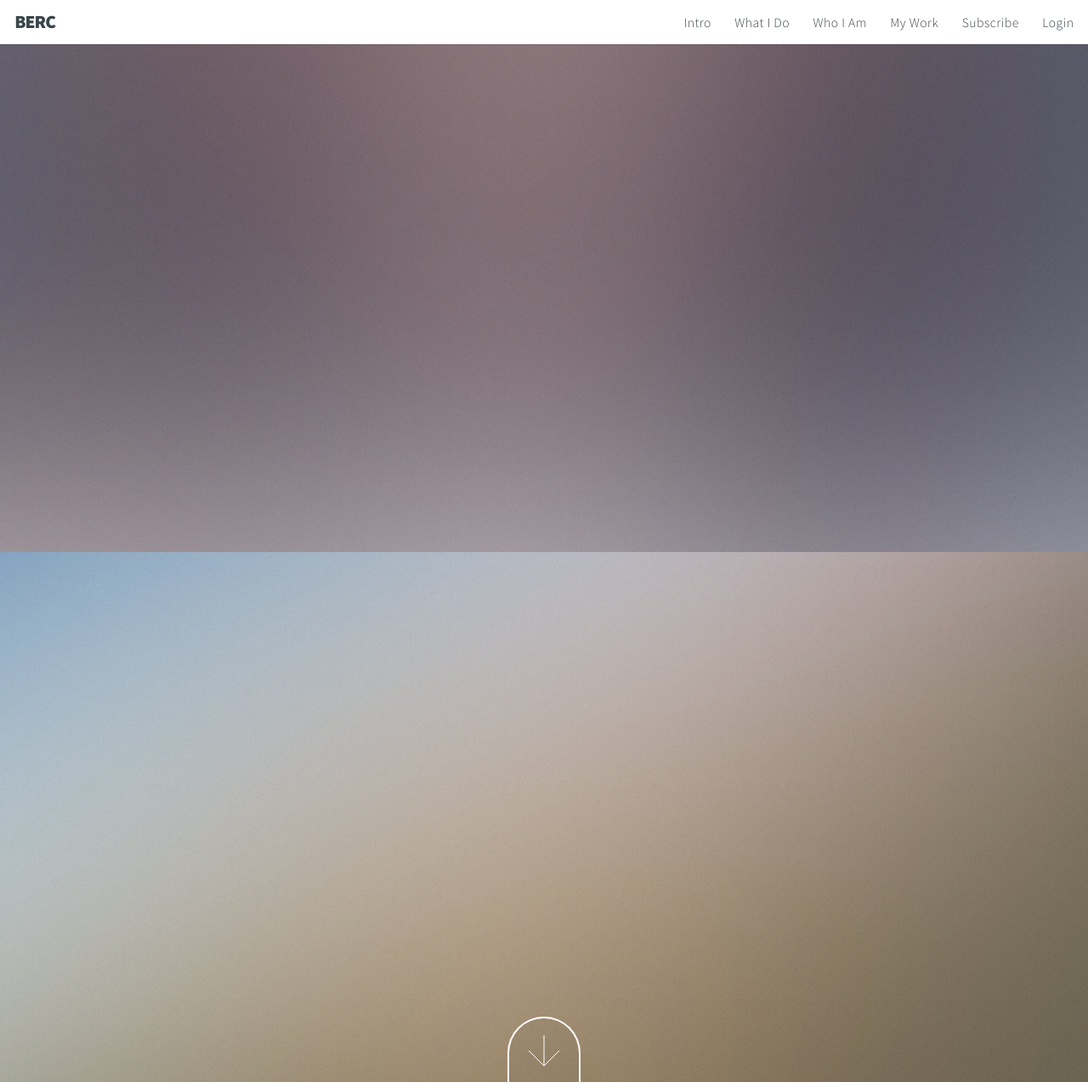
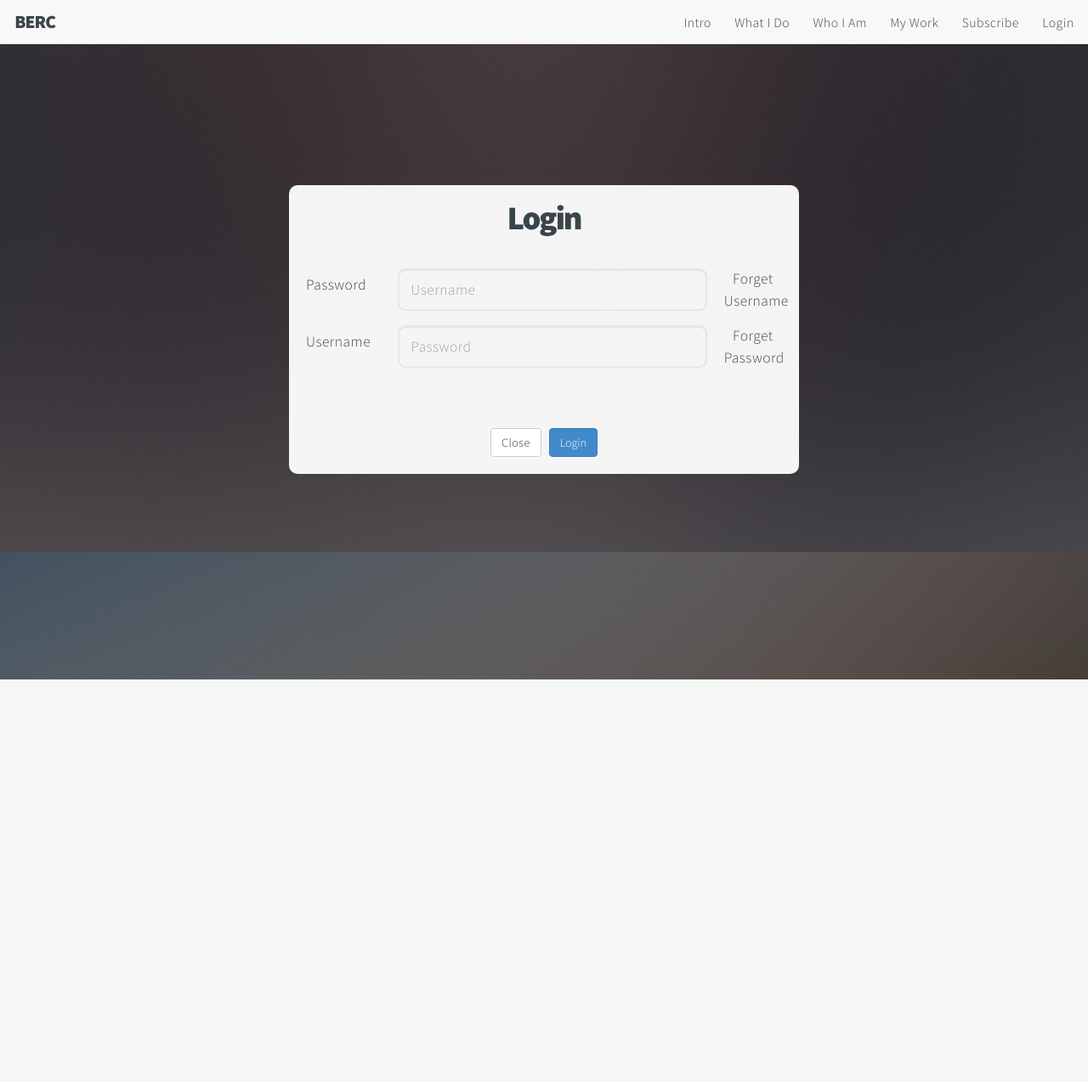
Before and after one commit to berc-web/berc_web, a Flask app: page / in a window 1280 px wide, after a click on "Login". Shown: the top 1274 px of the page at 85% size. After the commit the page ends 800 px from the top, so only its background shows below. Run offline with Flask 2, Linux system fonts and the light colour scheme; some libraries are stand-ins or nearby versions.

Commit message:
login section

```diff
--- a/static/css/style.css
+++ b/static/css/style.css
@@ -1414,7 +1414,7 @@
 			body.touch .poptrox-popup .closer {
 				opacity: 1.0 !important;
 			}
-#popout {
+.popout {
 	position: fixed;
 	width: 50%;
 	margin-left: 25%;
@@ -1424,7 +1424,7 @@
 	border-radius: 10px;
 	z-index: 2;
 }
-#popout-message {
+.popout-content {
 	padding: 3%;
 	margin: 0;
 	font-size: 22pt;
@@ -1452,3 +1452,37 @@
 	-ms-filter: blur(0px);
 	filter: blur(0px);
 }
+#login .modal-dialog {
+	margin-top: 17%;
+	background-color: rgba(255,255,255,0.95);
+	border-radius: 10px;
+
+}
+#login .modal-header {
+	border-bottom: 0;
+	text-align: center;
+}
+#login .modal-body {
+	position: relative;
+	line-height: 1.5;
+}
+#login .modal-footer {
+	border-top: 0;
+	text-align: center;
+}
+#login label {
+	position: relative;
+	text-align: left;
+}
+#login input {
+	height: 50px;
+	font-size: 13pt;
+	line-height: 24px;
+	margin-left: 10px;
+}
+#login label#forget {
+	padding-top: 0;
+	font-size: 13pt;
+	font-weight: 0.8;
+	text-align: center;
+}
--- a/templates/home.html
+++ b/templates/home.html
@@ -40,8 +40,8 @@
 
 			</header>
 		{% for message in get_flashed_messages() %}
-			<div id="popout">
-				<p id="popout-message">{{ message }}</p>
+			<div class="popout">
+				<p class="popout-content">{{ message }}</p>
 			</div>
 			<div id="popout-mask"></div>
 		{% endfor %}
@@ -143,6 +143,36 @@
 				</div>
 			</section>
 
+			<div class="modal fade" id="login" role="dialog">
+				<div class="modal-dialog">
+					<form class="form-horizontal">
+						<div class="modal-header">
+							<h2>Login</h2>
+						</div>
+						<div class="modal-body">
+							<div class="form-group">
+								<label for="login-username" class="col-lg-2 control-label">Password</label>
+								<div class="col-lg-8">
+									<input type="text" class="form-control" id="login-username" placeholder="Username">
+								</div>
+								<label id="forget" for="login-username" class="col-lg-2 control-label">Forget Username</label>
+							</div>
+							<div class="form-group">
+								<label for="login-password" class="col-lg-2 control-label">Username</label>
+								<div class="col-lg-8">
+									<input type="password" class="form-control" id="login-password" placeholder="Password">
+								</div>
+								<label id="forget" for="login-username" class="col-lg-2 control-label">Forget Password</label>
+							</div>
+						</div>
+						<div class="modal-footer">
+							<a class="btn btn-default" data-dismiss="modal">Close</a>
+							<button class="btn btn-primary" type="submit">Login</button>
+						</div>
+					</form>
+				</div>
+			</div>
+
 		<!-- Footer -->
 			<footer id="footer">
 
@@ -161,31 +191,11 @@
 					</ul>
 
 			</footer>
-
-			<div class="modal fade">
-				<div class="modal-dialog">
-					<div class="modal-content">
-						<div class="modal-header">
-							<h2>Login</h2>
-						</div>
-						<div class="modal-body">
-							<div class="form-group">
-								<label></label>
-							</div>
-							<div class="form-group">
-							</div>
-						</div>
-
-					</div>
-
-				</div>
-
-			</div>
 			<script>
-				if ($("#popout").length) {
+				if ($(".popout").length) {
 					$("section").addClass("popout-blur");
 					window.setTimeout(function() {
-						$("#popout").fadeOut(1600);
+						$(".popout").fadeOut(1600);
 						$("#popout-mask").fadeOut(1600);
 						$("section").addClass("fadeout-blur");
 						$("section").removeClass("popout-blur");
```
